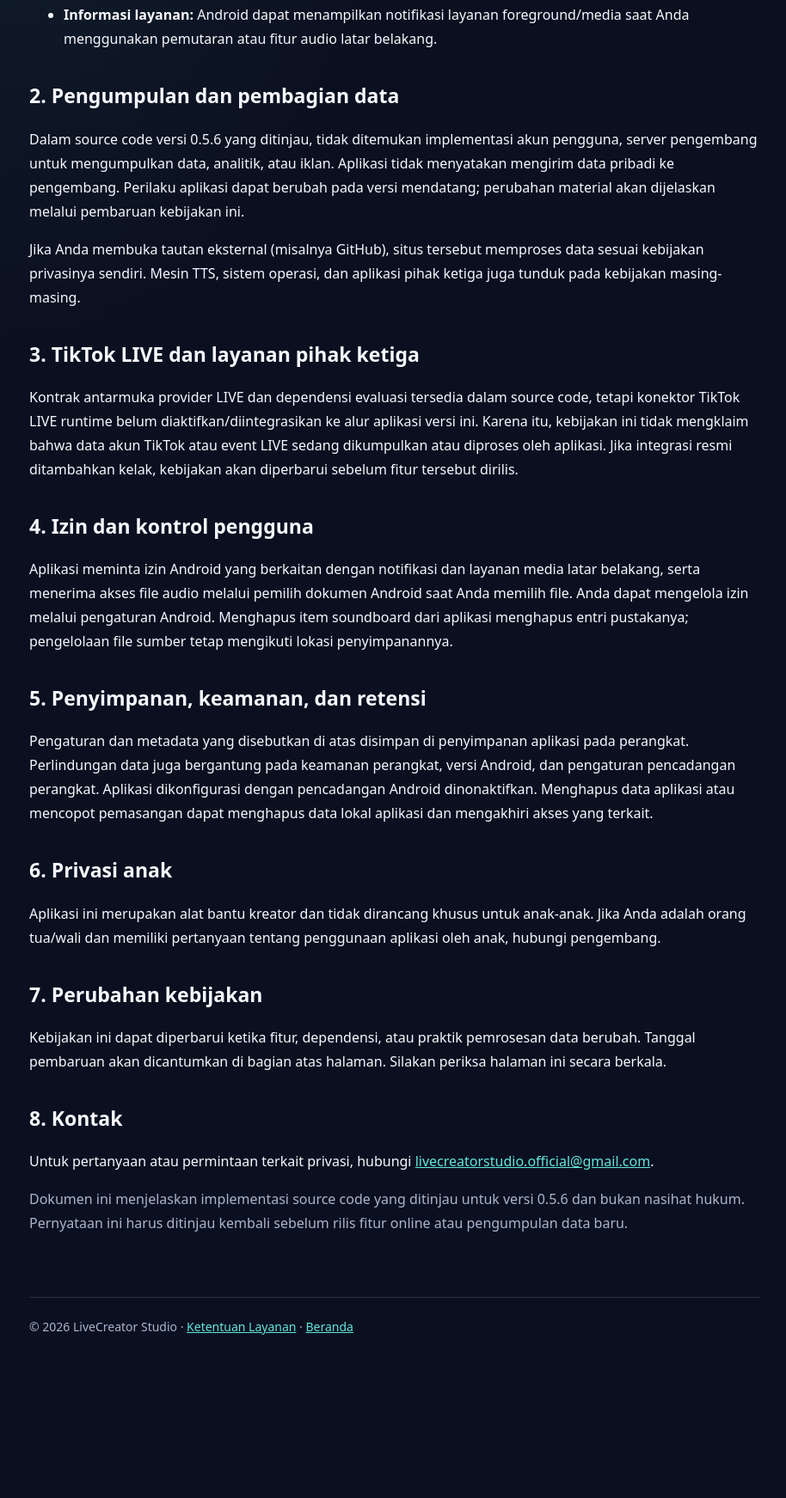
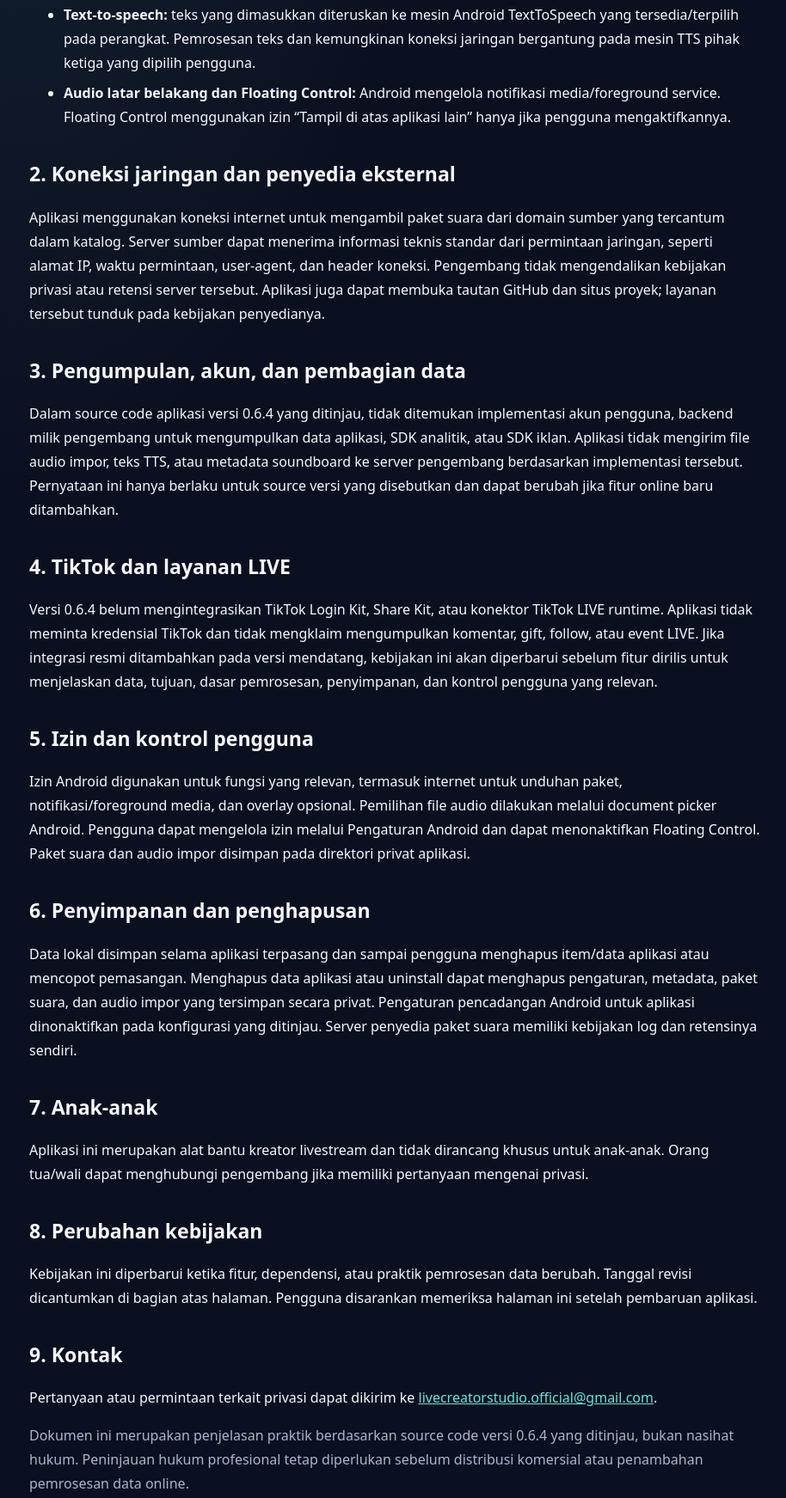
Before and after one commit to adebojel/LiveCreatorStudio, a plain HTML site: page docs/privacy.html in a window 1280 px wide. Shown: the part 824-2567 px from the top of the page at 86% size, without its empty margins (181-1095 px from the left). Before the commit the page ends 2419 px from the top, so only its background shows below. Drawn offline with Linux system fonts and the light colour scheme.

Commit message:
docs: align privacy policy with 0.6.4 data flows

```diff
--- a/docs/privacy.html
+++ b/docs/privacy.html
@@ -1,25 +1,41 @@
 <!doctype html>
-<html lang="id"><head><meta charset="utf-8"><meta name="viewport" content="width=device-width, initial-scale=1"><meta name="theme-color" content="#101426"><title>Kebijakan Privasi — LiveCreator Studio</title><style>
+<html lang="id">
+<head>
+<meta charset="utf-8"><meta name="viewport" content="width=device-width, initial-scale=1"><meta name="theme-color" content="#101426">
+<meta name="description" content="Kebijakan Privasi LiveCreator Studio Android versi 0.6.4.">
+<title>Kebijakan Privasi — LiveCreator Studio</title>
+<style>
 :root{color-scheme:dark;--bg:#0b1020;--panel:#141c31;--line:rgba(255,255,255,.13);--muted:#aab5cc;--text:#f6f8ff;--cyan:#63e6dc}*{box-sizing:border-box}body{margin:0;background:radial-gradient(ellipse at 15% 0%,rgba(99,230,220,.12),transparent 35rem),var(--bg);color:var(--text);font:16px/1.75 system-ui,sans-serif}.wrap{width:min(850px,calc(100% - 36px));margin:auto}.nav{padding:22px 0;border-bottom:1px solid var(--line)}a{color:var(--cyan)}h1{font-size:clamp(34px,6vw,52px);line-height:1.1;letter-spacing:-1.5px;margin:46px 0 10px}.date,.muted{color:var(--muted)}article{padding:12px 0 56px}h2{font-size:23px;margin:32px 0 8px}li{margin:7px 0}.panel{background:var(--panel);border:1px solid var(--line);padding:18px;border-radius:14px;margin:24px 0}.foot{border-top:1px solid var(--line);padding:22px 0 38px;color:var(--muted);font-size:14px}
-</style></head><body><div class="wrap"><nav class="nav"><a href="./">← LiveCreator Studio</a></nav><main><h1>Kebijakan Privasi</h1><p class="date">Terakhir diperbarui: 17 November 2026</p><p class="muted">Kebijakan ini menjelaskan bagaimana aplikasi Android LiveCreator Studio menangani informasi saat Anda menggunakan versi aplikasi yang tersedia saat ini (0.5.6).</p>
+</style></head>
+<body><div class="wrap"><nav class="nav"><a href="./">← LiveCreator Studio</a></nav>
+<main><h1>Kebijakan Privasi</h1><p class="date">Terakhir diperbarui: 17 November 2026</p>
+<p class="muted">Kebijakan ini menjelaskan pemrosesan informasi oleh aplikasi Android LiveCreator Studio versi 0.6.4 dan situs informasi proyek.</p>
 <article>
-<div class="panel"><strong>Ringkasan:</strong> berdasarkan source code versi saat ini, aplikasi menyimpan pengaturan dan metadata soundboard secara lokal di perangkat. Source code saat ini tidak menunjukkan layanan akun, backend milik pengembang, atau SDK analitik/iklan. Fitur konektor TikTok LIVE belum terhubung ke antarmuka aplikasi.</div>
-<h2>1. Informasi yang diproses aplikasi</h2>
-<ul><li><strong>Pengaturan aplikasi:</strong> preferensi seperti kecepatan dan pitch text-to-speech, pilihan mulai layanan, dan pengingat disimpan secara lokal menggunakan Android DataStore.</li><li><strong>Soundboard:</strong> ketika Anda memilih file audio, aplikasi menyimpan metadata seperti judul dan URI dokumen serta menggunakan izin akses URI yang diberikan Android. File audio tetap berada pada lokasi yang dipilih pengguna; aplikasi tidak mengunggahnya ke server pengembang berdasarkan implementasi saat ini.</li><li><strong>Teks untuk text-to-speech:</strong> teks yang Anda masukkan diteruskan ke mesin TextToSpeech yang tersedia/terpilih pada perangkat. Mesin TTS atau penyedia Android yang Anda gunakan dapat memiliki kebijakan pemrosesan dan jaringan sendiri. Periksa pengaturan dan kebijakan penyedia mesin TTS tersebut.</li><li><strong>Informasi layanan:</strong> Android dapat menampilkan notifikasi layanan foreground/media saat Anda menggunakan pemutaran atau fitur audio latar belakang.</li></ul>
-<h2>2. Pengumpulan dan pembagian data</h2>
-<p>Dalam source code versi 0.5.6 yang ditinjau, tidak ditemukan implementasi akun pengguna, server pengembang untuk mengumpulkan data, analitik, atau iklan. Aplikasi tidak menyatakan mengirim data pribadi ke pengembang. Perilaku aplikasi dapat berubah pada versi mendatang; perubahan material akan dijelaskan melalui pembaruan kebijakan ini.</p>
-<p>Jika Anda membuka tautan eksternal (misalnya GitHub), situs tersebut memproses data sesuai kebijakan privasinya sendiri. Mesin TTS, sistem operasi, dan aplikasi pihak ketiga juga tunduk pada kebijakan masing-masing.</p>
-<h2>3. TikTok LIVE dan layanan pihak ketiga</h2>
-<p>Kontrak antarmuka provider LIVE dan dependensi evaluasi tersedia dalam source code, tetapi konektor TikTok LIVE runtime belum diaktifkan/diintegrasikan ke alur aplikasi versi ini. Karena itu, kebijakan ini tidak mengklaim bahwa data akun TikTok atau event LIVE sedang dikumpulkan atau diproses oleh aplikasi. Jika integrasi resmi ditambahkan kelak, kebijakan akan diperbarui sebelum fitur tersebut dirilis.</p>
-<h2>4. Izin dan kontrol pengguna</h2>
-<p>Aplikasi meminta izin Android yang berkaitan dengan notifikasi dan layanan media latar belakang, serta menerima akses file audio melalui pemilih dokumen Android saat Anda memilih file. Anda dapat mengelola izin melalui pengaturan Android. Menghapus item soundboard dari aplikasi menghapus entri pustakanya; pengelolaan file sumber tetap mengikuti lokasi penyimpanannya.</p>
-<h2>5. Penyimpanan, keamanan, dan retensi</h2>
-<p>Pengaturan dan metadata yang disebutkan di atas disimpan di penyimpanan aplikasi pada perangkat. Perlindungan data juga bergantung pada keamanan perangkat, versi Android, dan pengaturan pencadangan perangkat. Aplikasi dikonfigurasi dengan pencadangan Android dinonaktifkan. Menghapus data aplikasi atau mencopot pemasangan dapat menghapus data lokal aplikasi dan mengakhiri akses yang terkait.</p>
-<h2>6. Privasi anak</h2>
-<p>Aplikasi ini merupakan alat bantu kreator dan tidak dirancang khusus untuk anak-anak. Jika Anda adalah orang tua/wali dan memiliki pertanyaan tentang penggunaan aplikasi oleh anak, hubungi pengembang.</p>
-<h2>7. Perubahan kebijakan</h2>
-<p>Kebijakan ini dapat diperbarui ketika fitur, dependensi, atau praktik pemrosesan data berubah. Tanggal pembaruan akan dicantumkan di bagian atas halaman. Silakan periksa halaman ini secara berkala.</p>
-<h2>8. Kontak</h2>
-<p>Untuk pertanyaan atau permintaan terkait privasi, hubungi <a href="mailto:livecreatorstudio.official@gmail.com">livecreatorstudio.official@gmail.com</a>.</p>
-<p class="muted">Dokumen ini menjelaskan implementasi source code yang ditinjau untuk versi 0.5.6 dan bukan nasihat hukum. Pernyataan ini harus ditinjau kembali sebelum rilis fitur online atau pengumpulan data baru.</p>
-</article><footer class="foot">© 2026 LiveCreator Studio · <a href="./terms.html">Ketentuan Layanan</a> · <a href="./">Beranda</a></footer></main></div></body></html>
+<div class="panel"><strong>Ringkasan:</strong> versi 0.6.4 berfokus pada audio lokal. Pengaturan, metadata soundboard, paket audio, dan salinan audio impor disimpan di penyimpanan privat aplikasi. Aplikasi mengakses internet untuk mengunduh paket suara yang dipilih. Source yang ditinjau tidak menunjukkan akun pengguna, backend pengembang, analitik, atau SDK iklan. Integrasi TikTok belum aktif.</div>
+<h2>1. Informasi yang diproses di perangkat</h2>
+<ul>
+<li><strong>Pengaturan:</strong> preferensi aplikasi seperti pengaturan TTS dan status/pilihan fitur disimpan secara lokal menggunakan Android DataStore.</li>
+<li><strong>Soundboard:</strong> metadata item (judul dan URI file) disimpan secara lokal. File audio yang dipilih melalui Android document picker disalin ke penyimpanan privat aplikasi agar tetap tersedia jika penyedia dokumen memindahkan atau mencabut file asli.</li>
+<li><strong>Paket suara:</strong> ketika pengguna mengunduh paket, arsip atau file audio diambil melalui HTTPS dari sumber katalog yang ditinjau (Kenney, OpenGameArt, dan SFXMint), lalu audio dan catatan lisensi disimpan di penyimpanan privat aplikasi. Paket yang sudah terpasang dapat diputar offline.</li>
+<li><strong>Text-to-speech:</strong> teks yang dimasukkan diteruskan ke mesin Android TextToSpeech yang tersedia/terpilih pada perangkat. Pemrosesan teks dan kemungkinan koneksi jaringan bergantung pada mesin TTS pihak ketiga yang dipilih pengguna.</li>
+<li><strong>Audio latar belakang dan Floating Control:</strong> Android mengelola notifikasi media/foreground service. Floating Control menggunakan izin “Tampil di atas aplikasi lain” hanya jika pengguna mengaktifkannya.</li>
+</ul>
+<h2>2. Koneksi jaringan dan penyedia eksternal</h2>
+<p>Aplikasi menggunakan koneksi internet untuk mengambil paket suara dari domain sumber yang tercantum dalam katalog. Server sumber dapat menerima informasi teknis standar dari permintaan jaringan, seperti alamat IP, waktu permintaan, user-agent, dan header koneksi. Pengembang tidak mengendalikan kebijakan privasi atau retensi server tersebut. Aplikasi juga dapat membuka tautan GitHub dan situs proyek; layanan tersebut tunduk pada kebijakan penyedianya.</p>
+<h2>3. Pengumpulan, akun, dan pembagian data</h2>
+<p>Dalam source code aplikasi versi 0.6.4 yang ditinjau, tidak ditemukan implementasi akun pengguna, backend milik pengembang untuk mengumpulkan data aplikasi, SDK analitik, atau SDK iklan. Aplikasi tidak mengirim file audio impor, teks TTS, atau metadata soundboard ke server pengembang berdasarkan implementasi tersebut. Pernyataan ini hanya berlaku untuk source versi yang disebutkan dan dapat berubah jika fitur online baru ditambahkan.</p>
+<h2>4. TikTok dan layanan LIVE</h2>
+<p>Versi 0.6.4 belum mengintegrasikan TikTok Login Kit, Share Kit, atau konektor TikTok LIVE runtime. Aplikasi tidak meminta kredensial TikTok dan tidak mengklaim mengumpulkan komentar, gift, follow, atau event LIVE. Jika integrasi resmi ditambahkan pada versi mendatang, kebijakan ini akan diperbarui sebelum fitur dirilis untuk menjelaskan data, tujuan, dasar pemrosesan, penyimpanan, dan kontrol pengguna yang relevan.</p>
+<h2>5. Izin dan kontrol pengguna</h2>
+<p>Izin Android digunakan untuk fungsi yang relevan, termasuk internet untuk unduhan paket, notifikasi/foreground media, dan overlay opsional. Pemilihan file audio dilakukan melalui document picker Android. Pengguna dapat mengelola izin melalui Pengaturan Android dan dapat menonaktifkan Floating Control. Paket suara dan audio impor disimpan pada direktori privat aplikasi.</p>
+<h2>6. Penyimpanan dan penghapusan</h2>
+<p>Data lokal disimpan selama aplikasi terpasang dan sampai pengguna menghapus item/data aplikasi atau mencopot pemasangan. Menghapus data aplikasi atau uninstall dapat menghapus pengaturan, metadata, paket suara, dan audio impor yang tersimpan secara privat. Pengaturan pencadangan Android untuk aplikasi dinonaktifkan pada konfigurasi yang ditinjau. Server penyedia paket suara memiliki kebijakan log dan retensinya sendiri.</p>
+<h2>7. Anak-anak</h2>
+<p>Aplikasi ini merupakan alat bantu kreator livestream dan tidak dirancang khusus untuk anak-anak. Orang tua/wali dapat menghubungi pengembang jika memiliki pertanyaan mengenai privasi.</p>
+<h2>8. Perubahan kebijakan</h2>
+<p>Kebijakan ini diperbarui ketika fitur, dependensi, atau praktik pemrosesan data berubah. Tanggal revisi dicantumkan di bagian atas halaman. Pengguna disarankan memeriksa halaman ini setelah pembaruan aplikasi.</p>
+<h2>9. Kontak</h2>
+<p>Pertanyaan atau permintaan terkait privasi dapat dikirim ke <a href="mailto:livecreatorstudio.official@gmail.com">livecreatorstudio.official@gmail.com</a>.</p>
+<p class="muted">Dokumen ini merupakan penjelasan praktik berdasarkan source code versi 0.6.4 yang ditinjau, bukan nasihat hukum. Peninjauan hukum profesional tetap diperlukan sebelum distribusi komersial atau penambahan pemrosesan data online.</p>
+</article>
+<footer class="foot">© 2026 LiveCreator Studio · <a href="./terms.html">Ketentuan Layanan</a> · <a href="./">Beranda</a></footer></main></div></body></html>
```
